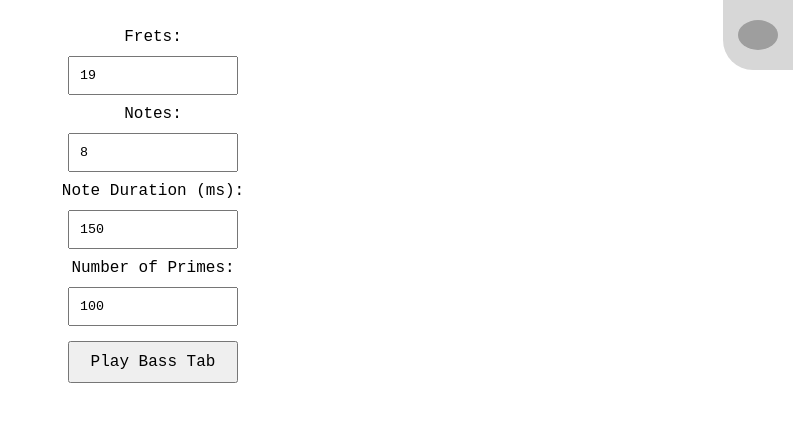
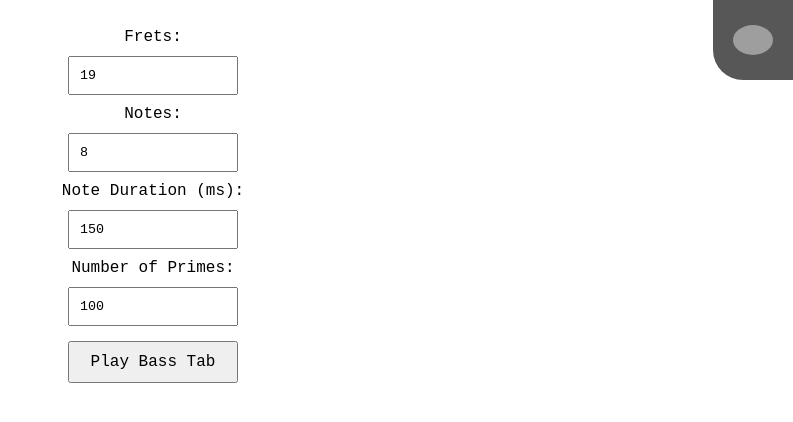
Before and after one commit to freaker2k7/prime-bass, a plain HTML site: page index.html in a window 1280 px wide. In both pictures the pointer is over the link 1245 px from the left and 35 px from the top of the page. Shown: the whole page, without its empty margins (487-1280 px from the left). Drawn offline with nearby package versions, Linux system fonts and the light colour scheme; grey boxes are pictures that could not be loaded.

Commit message:
Enhance GitHub corner with transition and hover styles
Add transition effect and hover state for GitHub corner

```diff
--- a/index.html
+++ b/index.html
@@ -56,6 +56,13 @@
       height: 70px;
       background-color: #d7d7d7;
       border-radius: 0 0 0 30px;
+      transition: all 0.3s ease-in-out;
+    }
+
+    #github-corner:hover {
+      width: 80px;
+      height: 80px;
+      background-color: #575757;
     }
 
     #github-corner img {
```
